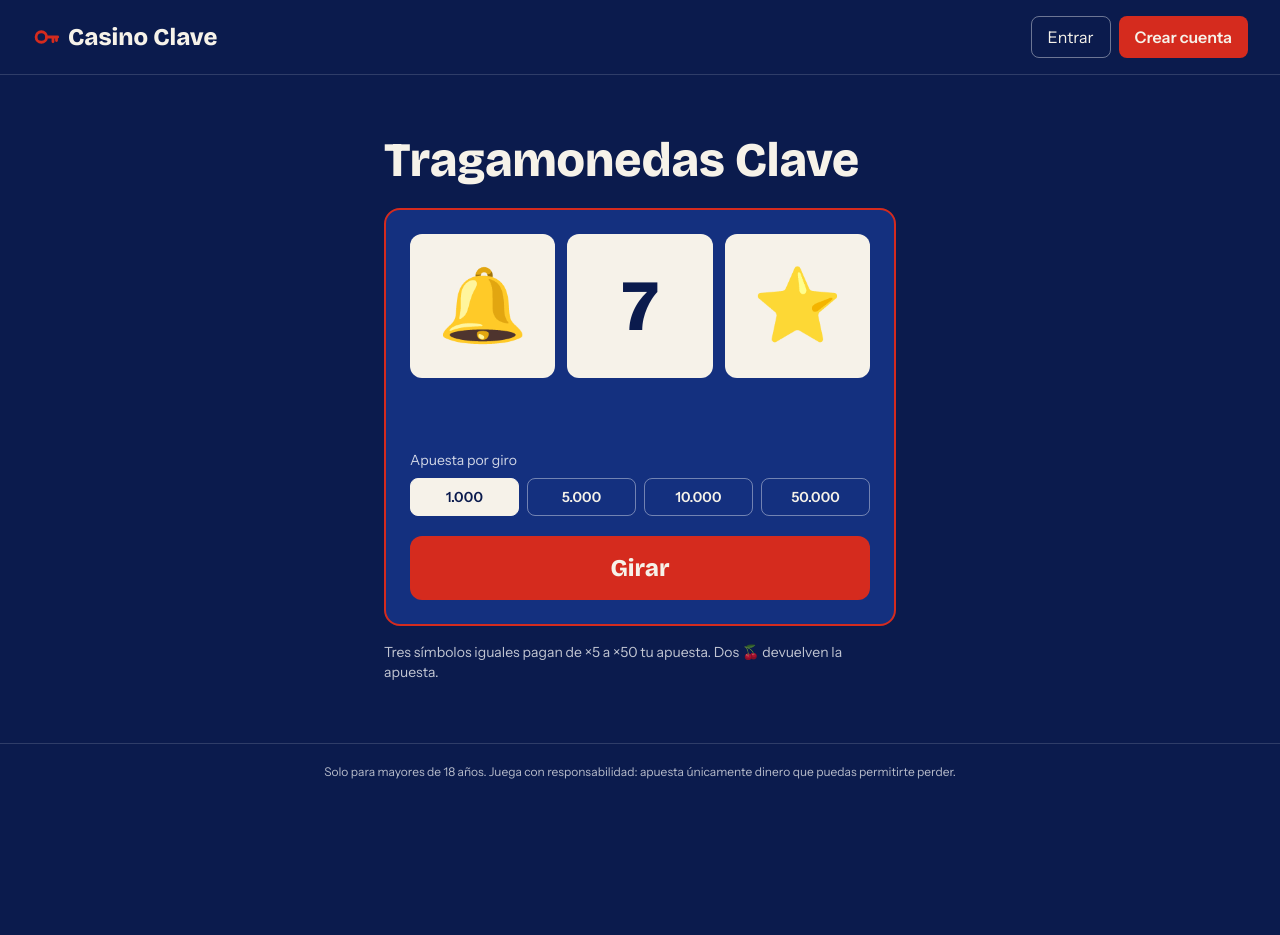
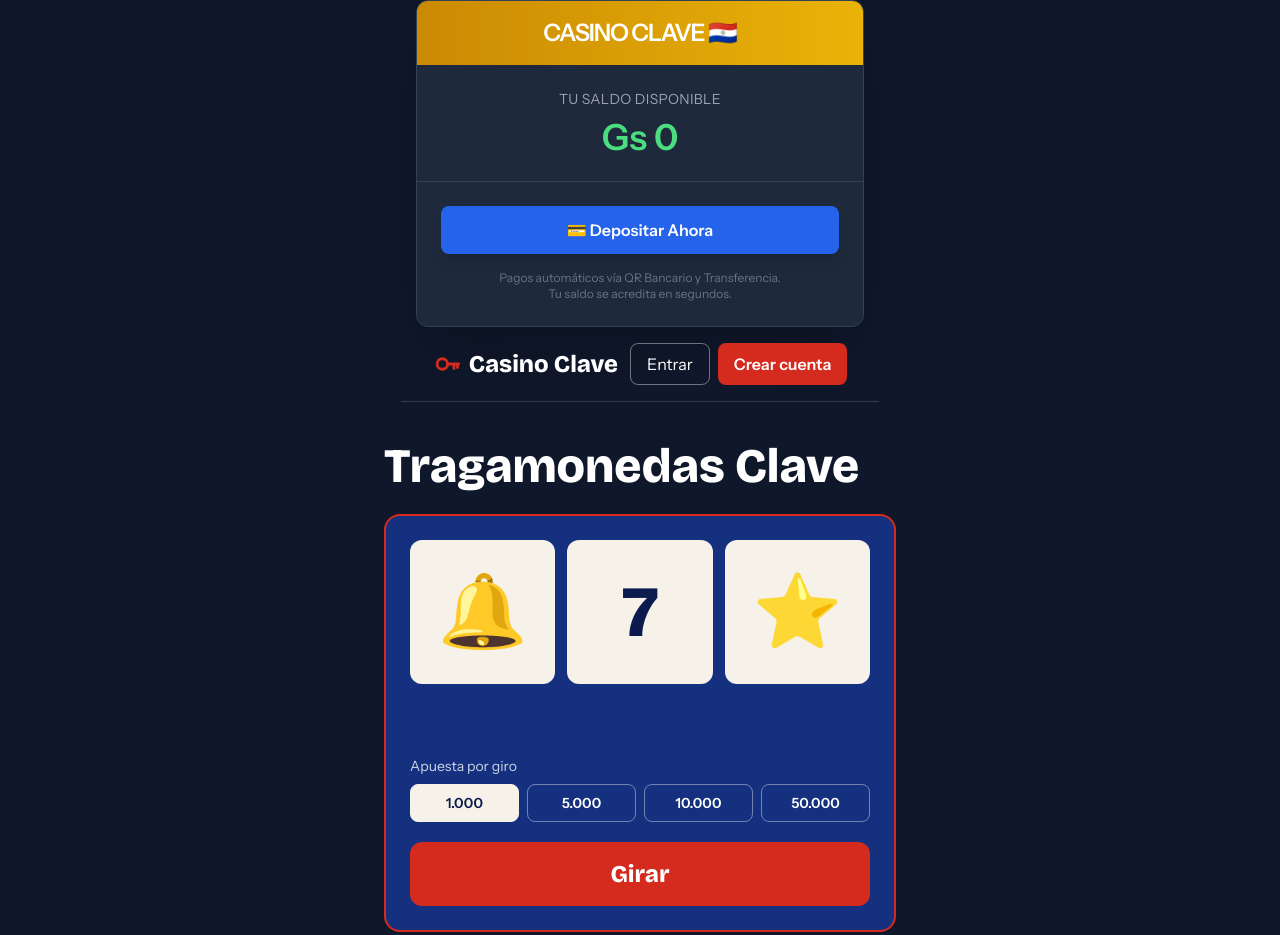
Before and after one commit to gutisalinas002-afk/casino-clave, a website: page index.html in a window 1280 px wide. Shown: the top 935 px of the page. Before the commit the page ends 800 px from the top, so only its background shows below. Drawn offline with nearby package versions, Linux system fonts and the light colour scheme.

Commit message:
Refactor HTML structure and add meta tags

```diff
--- a/index.html
+++ b/index.html
@@ -1,4 +1,59 @@
-<!doctype html>
+<!DOCTYPE html>
+<html lang="es">
+<head>
+    <meta charset="UTF-8">
+    <title>Casino Clave | Paraguay</title>
+    <script src="https://cdn.tailwindcss.com"></script>
+</head>
+<body class="bg-slate-900 text-white font-sans min-h-screen flex flex-col items-center justify-center">
+
+    <div class="w-full max-w-md bg-slate-800 rounded-xl shadow-2xl overflow-hidden border border-slate-700">
+        <!-- Header -->
+        <div class="bg-gradient-to-r from-yellow-600 to-yellow-500 p-4 text-center">
+            <h1 class="text-2xl font-black tracking-tighter">CASINO CLAVE 🇵🇾</h1>
+        </div>
+
+        <!-- Balance -->
+        <div class="p-6 text-center border-b border-slate-700">
+            <p class="text-gray-400 text-sm uppercase tracking-wide">Tu Saldo Disponible</p>
+            <p id="saldoDisplay" class="text-4xl font-bold text-green-400 mt-2">Gs 0</p>
+        </div>
+
+        <!-- Acciones -->
+        <div class="p-6 space-y-4">
+            <button onclick="iniciarPago()" class="w-full bg-blue-600 hover:bg-blue-500 active:scale-95 transition-all text-white font-bold py-3 px-4 rounded-lg shadow-lg flex items-center justify-center gap-2">
+                <span>💳 Depositar Ahora</span>
+            </button>
+
+            <p class="text-xs text-center text-gray-500 mt-4">
+                Pagos automáticos vía QR Bancario y Transferencia. <br>
+                Tu saldo se acredita en segundos.
+            </p>
+        </div>
+    </div>
+
+    <script>
+        function iniciarPago() {
+            // Simulamos que el usuario logueado es user_001
+            const userId = 'user_001';
+            const monto = 100000; // Ejemplo: 100.000 Gs
+
+            fetch('/api/crear-pago', {
+                method: 'POST',
+                headers: { 'Content-Type': 'application/json' },
+                body: JSON.stringify({ userId: userId, amount: monto })
+            })
+            .then(response => response.json())
+            .then(data => {
+                if(data.init_point) {
+                    window.location.href = data.init_point; // Redirige a la pasarela de Mercado Pago
+                }
+            })
+            .catch(error => console.error('Error:', error));
+        }
+    </script>
+</body>
+</html><!doctype html>
 <html lang="es">
 <head>
 <meta charset="utf-8">
```
